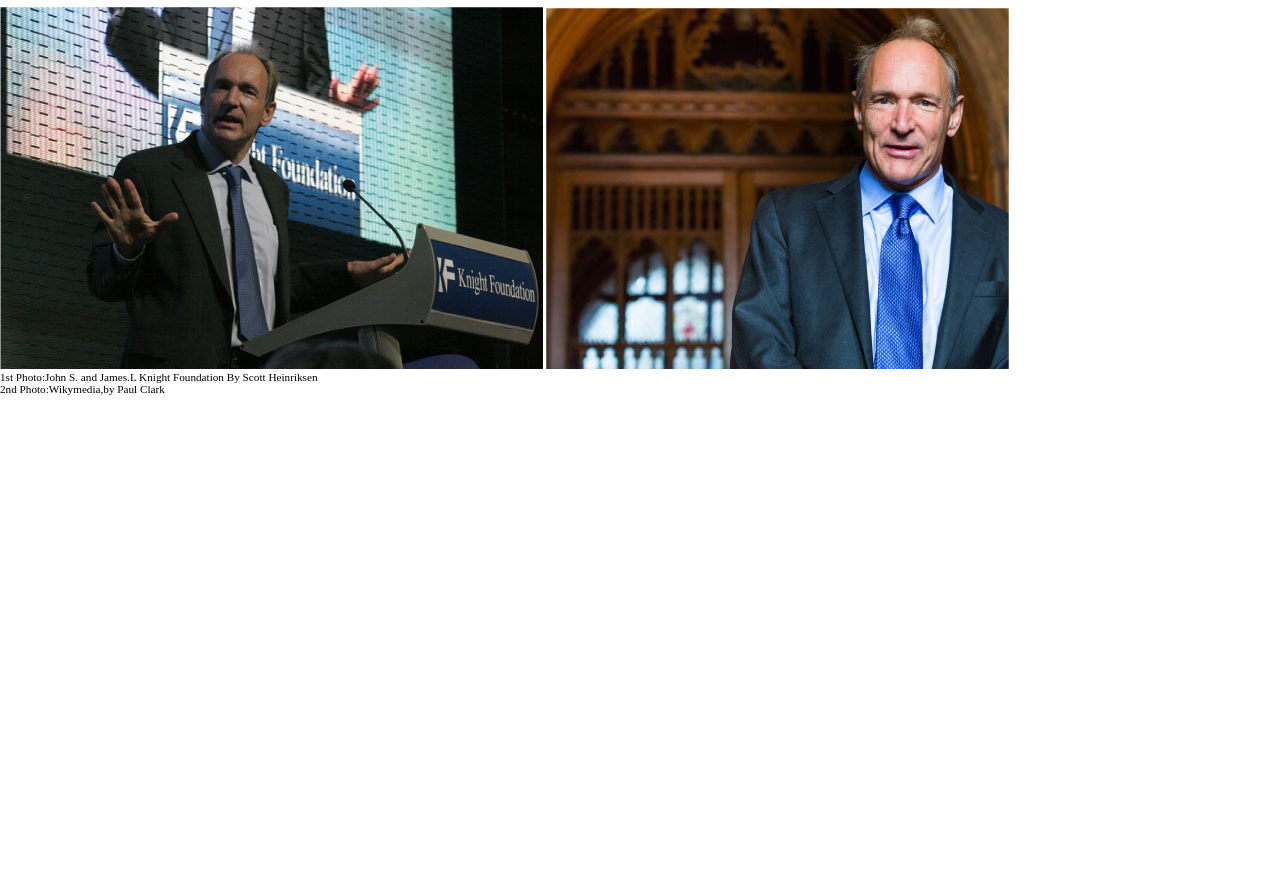
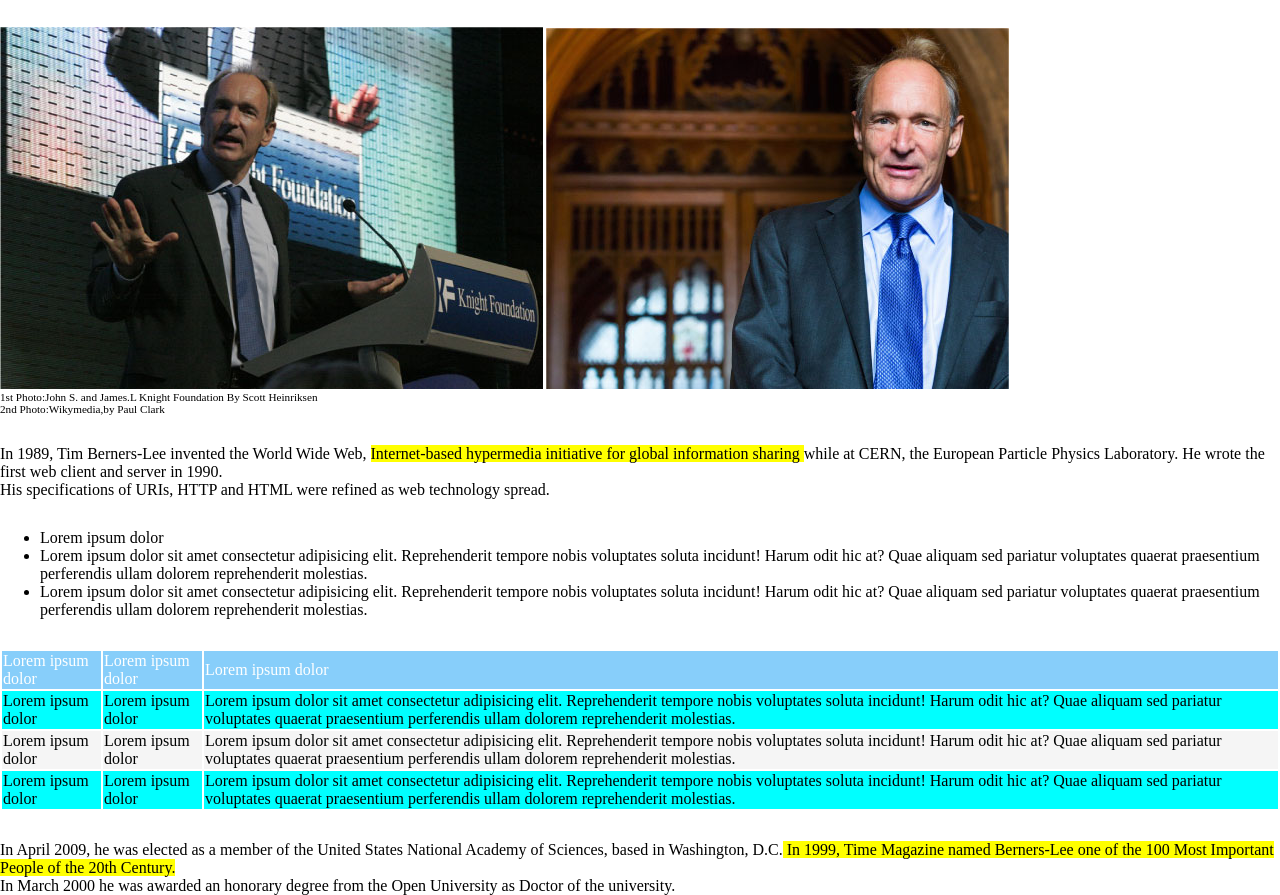
Before and after one commit to Gabri1391/html-css-booleaner, a plain HTML site: page index.html in a window 1280 px wide. Shown: the part 176-1071 px from the top of the page. Before the commit the page ends 800 px from the top, so only its background shows below. Drawn offline with Linux system fonts and the light colour scheme; files whose address does not match are found by name.

Commit message:
added main

```diff
--- a/css/style.css
+++ b/css/style.css
@@ -25,6 +25,33 @@ header{
 }
 
 figure{
-    margin-top: 10px;
+    margin: 30px 0;
     font-size: 0.7rem;
 }
+
+.underline{
+    background-color: yellow;
+}
+
+#list{
+    margin-top:30px;
+    margin-left: 0;
+}
+
+table{
+    width: 100%;
+    margin: 30px 0;
+}
+
+thead{
+    background-color: lightskyblue;
+    color: white;
+}
+
+.row1{
+    background-color: aqua;
+}
+
+.row2{
+    background-color: whitesmoke;
+}
--- a/index.html
+++ b/index.html
@@ -29,6 +29,54 @@
             <div>2nd Photo:Wikymedia,by Paul Clark</div>
         </figure>
 
+        <section>
+            <p>In 1989, Tim Berners-Lee invented the World Wide Web, <span class="underline"> Internet-based hypermedia initiative for global information sharing </span> while at CERN, the European Particle Physics Laboratory. He wrote the first web client and server in 1990.<br/>His specifications of URIs, HTTP and HTML were refined as web technology spread.</p>
+        </section>
+
+        <section id="list">
+            <ul>
+                <li> <p>Lorem ipsum dolor</p> </li>
+                <li> <p>Lorem ipsum dolor sit amet consectetur adipisicing elit. Reprehenderit tempore nobis voluptates soluta incidunt! Harum odit hic at? Quae aliquam sed pariatur voluptates quaerat praesentium perferendis ullam dolorem reprehenderit molestias.</p> </li>
+                <li> <p>Lorem ipsum dolor sit amet consectetur adipisicing elit. Reprehenderit tempore nobis voluptates soluta incidunt! Harum odit hic at? Quae aliquam sed pariatur voluptates quaerat praesentium perferendis ullam dolorem reprehenderit molestias.</p> </li>
+            </ul>
+        </section>
+
+        <!-- Tabella -->
+        <section>
+            <table>
+                <thead>
+                    <tr>
+                        <td>Lorem ipsum dolor</td>
+                        <td>Lorem ipsum dolor</td>
+                        <td>Lorem ipsum dolor</td>
+                    </tr>
+                </thead>
+                <tbody>
+                    <tr class="row1">
+                        <td>Lorem ipsum dolor</td>
+                        <td>Lorem ipsum dolor</td>
+                        <td>Lorem ipsum dolor sit amet consectetur adipisicing elit. Reprehenderit tempore nobis voluptates soluta incidunt! Harum odit hic at? Quae aliquam sed pariatur voluptates quaerat praesentium perferendis ullam dolorem reprehenderit molestias.</td>
+                    </tr>
+                    <tr class="row2">
+                        <td>Lorem ipsum dolor</td>
+                        <td>Lorem ipsum dolor</td>
+                        <td>Lorem ipsum dolor sit amet consectetur adipisicing elit. Reprehenderit tempore nobis voluptates soluta incidunt! Harum odit hic at? Quae aliquam sed pariatur voluptates quaerat praesentium perferendis ullam dolorem reprehenderit molestias.</td>
+                    </tr>
+                    <tr class="row1">
+                        <td>Lorem ipsum dolor</td>
+                        <td>Lorem ipsum dolor</td>
+                        <td>Lorem ipsum dolor sit amet consectetur adipisicing elit. Reprehenderit tempore nobis voluptates soluta incidunt! Harum odit hic at? Quae aliquam sed pariatur voluptates quaerat praesentium perferendis ullam dolorem reprehenderit molestias.</td>
+                    </tr>
+                </tbody>
+            </table>
+        </section>
+
+        <section>
+            <p>In April 2009, he was elected as a member of the United States National Academy of Sciences, based in Washington, D.C.<span class="underline"> In 1999, Time Magazine named Berners-Lee one of the 100 Most Important People of the 20th Century.</span> <br/>
+                In March 2000 he was awarded an honorary degree from the Open University as Doctor of the university.</p>
+        </section>
+
+
 
     </main>
 
```
